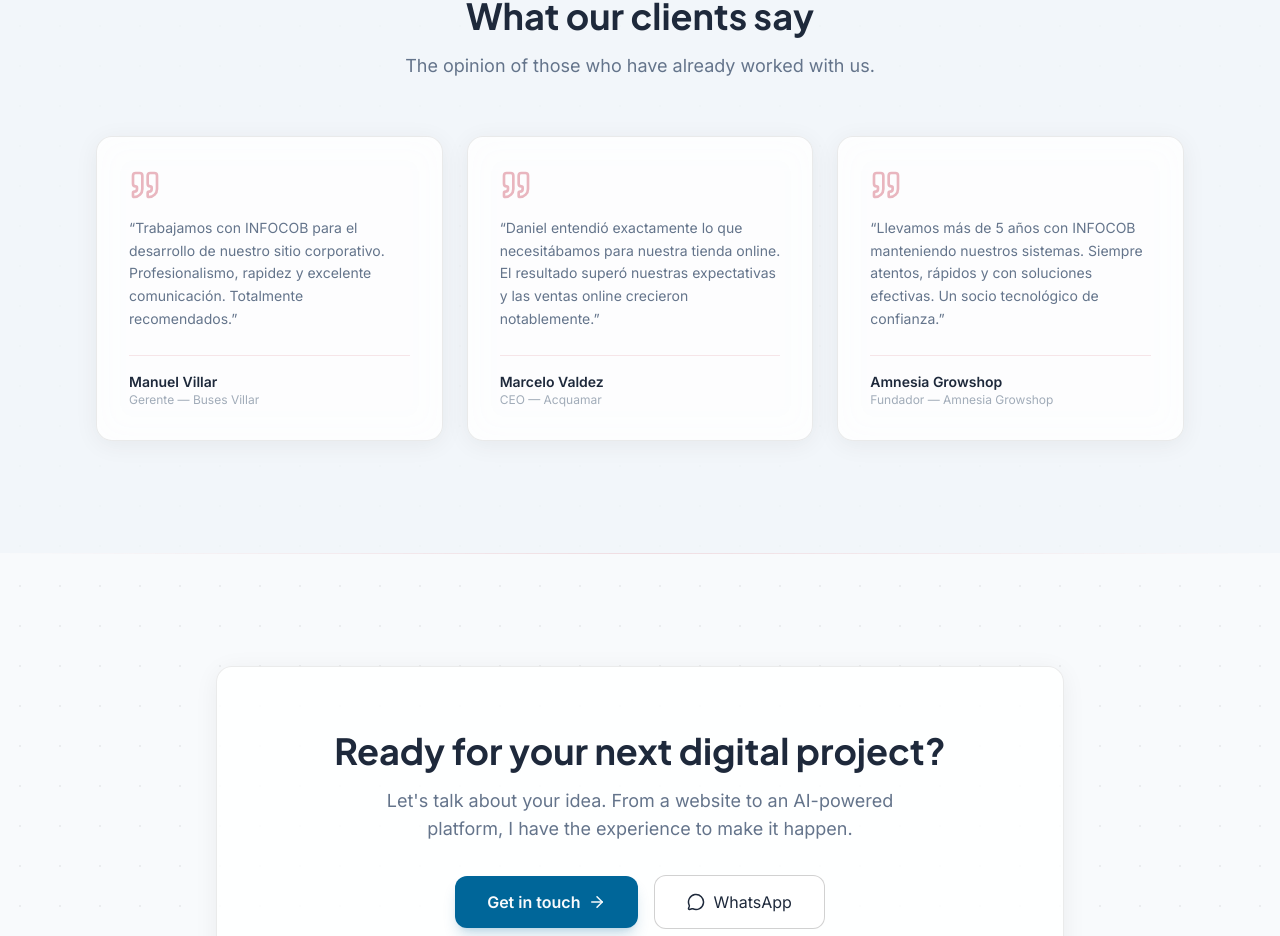
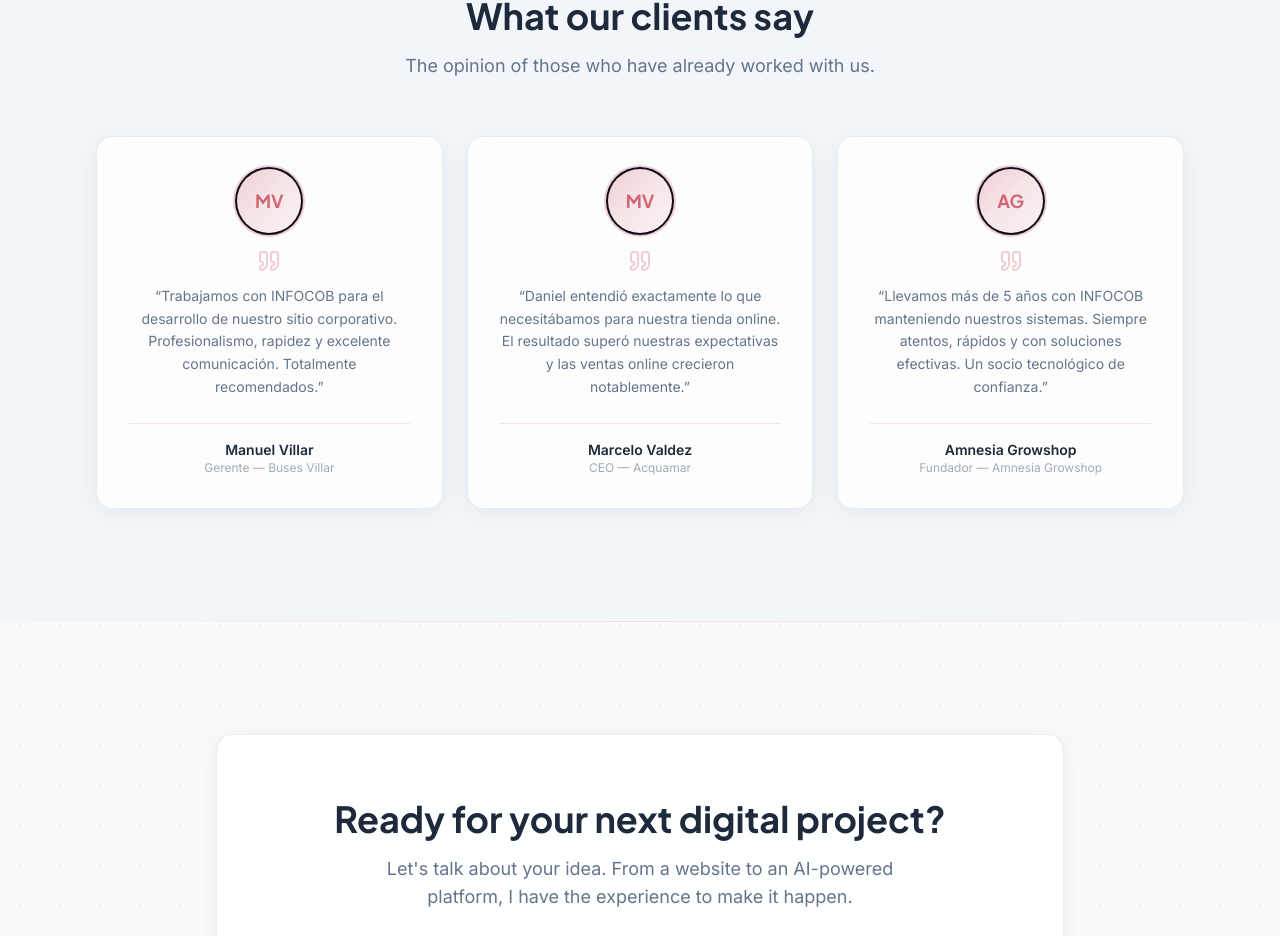
Before and after one commit to superdandi/infocob, a Next.js app: page /infocob/ in a window 1280 px wide. Shown: the part 3634-4570 px from the top of the page. Built offline with nearby package versions, Linux system fonts and the light colour scheme; no server answers.

Commit message:
feat: testimonios con avatar circular + campo photo listo

```diff
--- a/src/components/TestimonialsSection.tsx
+++ b/src/components/TestimonialsSection.tsx
@@ -3,6 +3,41 @@
 import { Quote } from "lucide-react";
 import { testimonials } from "@/data/testimonials";
 import { useTranslation } from "@/lib/TranslationsProvider";
+import { asset } from "@/lib/asset";
+import { cn } from "@/lib/utils";
+
+function getInitials(name: string): string {
+  return name
+    .split(/[\s]+/)
+    .map((w) => w[0])
+    .join("")
+    .slice(0, 2)
+    .toUpperCase();
+}
+
+function TestimonialAvatar({ author, photo }: { author: string; photo?: string }) {
+  const initials = getInitials(author);
+
+  if (photo) {
+    return (
+      <div className="w-16 h-16 rounded-full overflow-hidden ring-2 ring-brand/20 ring-offset-2 ring-offset-bg shrink-0">
+        <img
+          src={asset(photo)}
+          alt={author}
+          className="w-full h-full object-cover"
+        />
+      </div>
+    );
+  }
+
+  return (
+    <div className="w-16 h-16 rounded-full bg-gradient-to-br from-brand/20 via-brand/10 to-brand/5 ring-2 ring-brand/20 ring-offset-2 ring-offset-bg flex items-center justify-center shrink-0">
+      <span className="font-heading text-lg font-bold text-brand/60 select-none">
+        {initials}
+      </span>
+    </div>
+  );
+}
 
 export default function TestimonialsSection() {
   const { t } = useTranslation();
@@ -20,18 +55,22 @@ export default function TestimonialsSection() {
         </div>
 
         <div className="grid grid-cols-1 md:grid-cols-3 gap-6">
-          {testimonials.map((t) => (
+          {testimonials.map((tm) => (
             <div
-              key={t.author}
-              className="glass-card p-6 sm:p-8 flex flex-col border-l-2 border-l-brand/20"
+              key={tm.author}
+              className="glass-card p-6 sm:p-8 flex flex-col items-center text-center"
             >
-              <Quote className="w-8 h-8 text-brand/30 mb-4 shrink-0" />
+              <TestimonialAvatar author={tm.author} photo={tm.photo} />
+
+              <Quote className="w-6 h-6 text-brand/20 mt-4 mb-3 shrink-0" />
+
               <p className="text-text-muted text-sm leading-relaxed mb-6 flex-1">
-                &ldquo;{t.quote}&rdquo;
+                &ldquo;{tm.quote}&rdquo;
               </p>
-              <div className="border-t border-brand/10 pt-4">
-                <p className="text-text text-sm font-semibold">{t.author}</p>
-                <p className="text-text-muted/60 text-xs">{t.role}</p>
+
+              <div className="border-t border-brand/10 pt-4 w-full">
+                <p className="text-text text-sm font-semibold">{tm.author}</p>
+                <p className="text-text-muted/60 text-xs">{tm.role}</p>
               </div>
             </div>
           ))}
--- a/src/data/testimonials.ts
+++ b/src/data/testimonials.ts
@@ -2,6 +2,7 @@ export interface Testimonial {
   quote: string;
   author: string;
   role: string;
+  photo?: string;
 }
 
 export const testimonials: Testimonial[] = [
```
Also changed, not shown: 1 other file (tests, documents, lock files or other folders).
